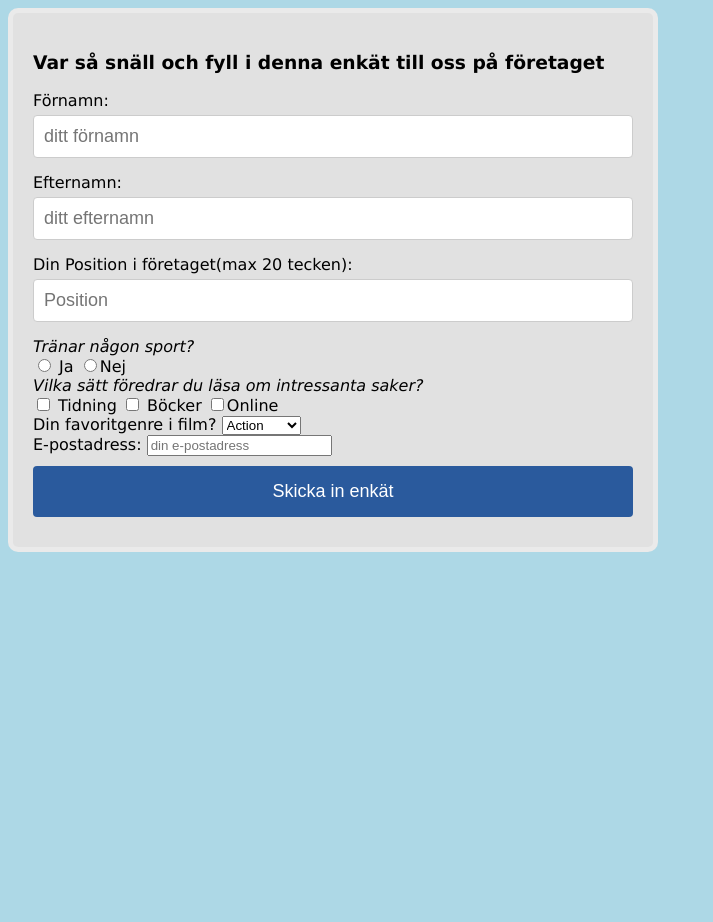
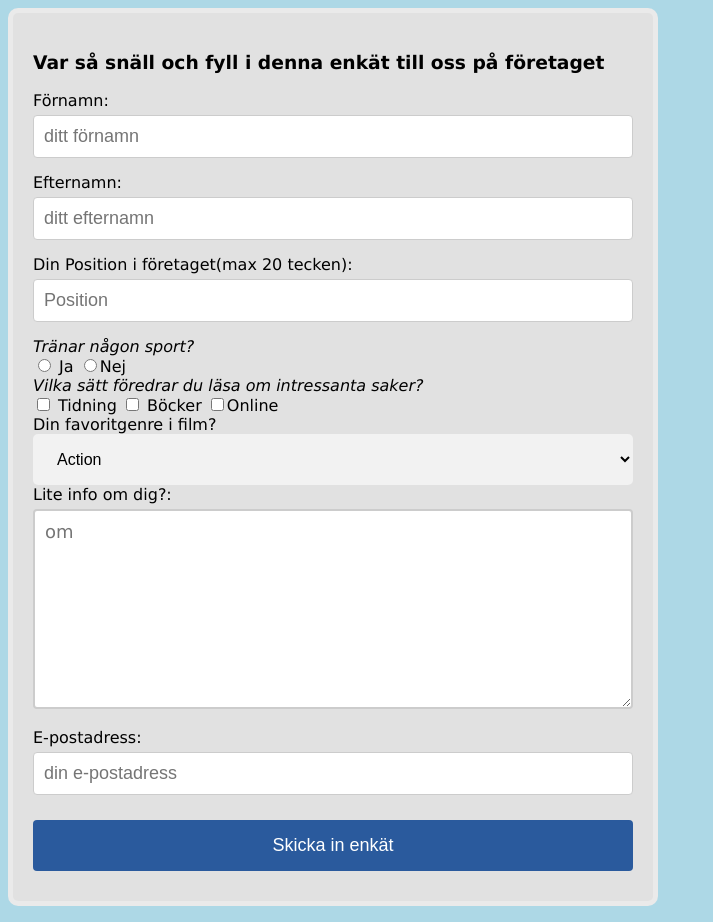
Before and after one commit to Saraldor/HTML, a plain HTML site: page Formulär/formversion2.html in a window 1280 px wide. Shown: the whole page, without its empty margins (0-713 px from the left). Before the commit the page ends 800 px from the top, so only its background shows below. Drawn offline with Linux system fonts and the light colour scheme.

Commit message:
Add files via upload

```diff
--- a/Formulär/formversion2.html
+++ b/Formulär/formversion2.html
@@ -24,8 +24,8 @@
         <label for="Position">Din Position i företaget(max 20 tecken):</label> <br>
     <input type="text" name="Position" id="Position" size="35" maxlength="20" placeholder="Position"/> <br>
     <label for="sport"><i>Tränar någon sport?</i></label> <br>
-    <input type="radio" name="sport" value="Ja" placeholder="Ja"> Ja
-    <input type="radio" name="sport" value="Nej" placeholder="Nej">Nej<br>
+    <input type="radio" name="sport" value="Ja" placeholder="Ja"id="ja"> Ja
+    <input type="radio" name="sport" value="Nej" placeholder="Nej" id="nej">Nej<br>
     <label for="intresse"><b></b><i>Vilka sätt föredrar du läsa om intressanta saker?</i></b></label> <br>
     <input type="checkbox" name="intresse" value="tidning" placeholder="Tidning"> Tidning
     <input type="checkbox" name="intresse" value="bocker" placeholder="Böcker"> Böcker
@@ -38,9 +38,10 @@
             <option>Drama
                 <option>Skräck
         </select><br>
-
-        <label for="epost">E-postadress:</label>
-        <input type="email" name="email" id="email" placeholder="din e-postadress">
+        <label for="om">Lite info om dig?:</label> <br>
+    <textarea name="om" id="om" placeholder="om"></textarea><br>
+        <label for="epost">E-postadress:</label><br>
+        <input name="email" type="email" id="email" placeholder="din e-postadress">
         <br>
 
         <input type="submit" name="skicka" id="skicka" value="Skicka in enkät" />
--- a/Formulär/style.css
+++ b/Formulär/style.css
@@ -18,9 +18,7 @@ body {
 
 #formular input[type=text],
 #formular input[type=email]
-#formular input[type=radio]
-#formular input[type=checkbox]
-#formular input[type=email]
+
 {
 
     width: 100%;
@@ -44,8 +42,27 @@ border-radius: 4px;
 cursor: pointer;
 font-size: 18px;
 }
+#formular textarea {
+    width: 100%;
+    height: 200px;
+    padding: 10px 5px 10px 10px;
+    margin: 5px 0 15px 0;
+    border: 2px solid #ccc;
+    border-radius: 4px;
+    box-sizing: border-box;
+    font-family: inherit;
+    font-size: 18px;
+    }
+    #formular select {
+        width: 100%;
+        padding: 16px 20px;
+        border: none;
+        border-radius: 5px;
+        background-color: rgba(242,242,242,1.00);
+        font-size: 16px;
+        }
 
-#formular input[type=submit]:hover {
+    #formular input[type=submit]:hover {
 background-color: rgba(101,151,222,1.00);
 }
 
```
